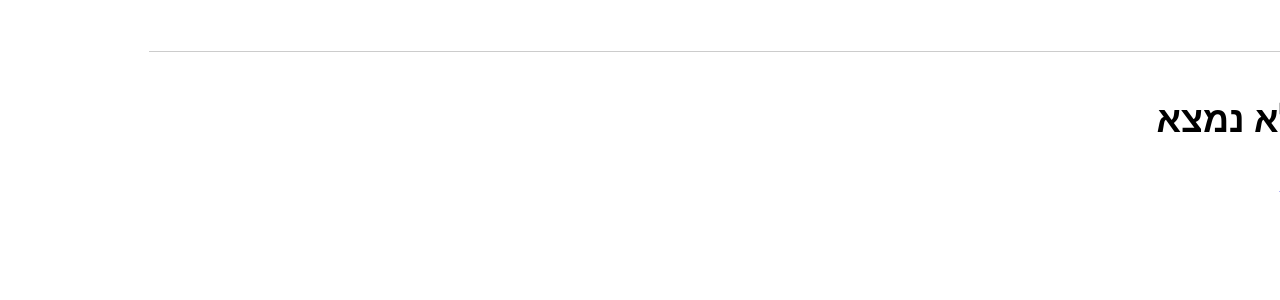
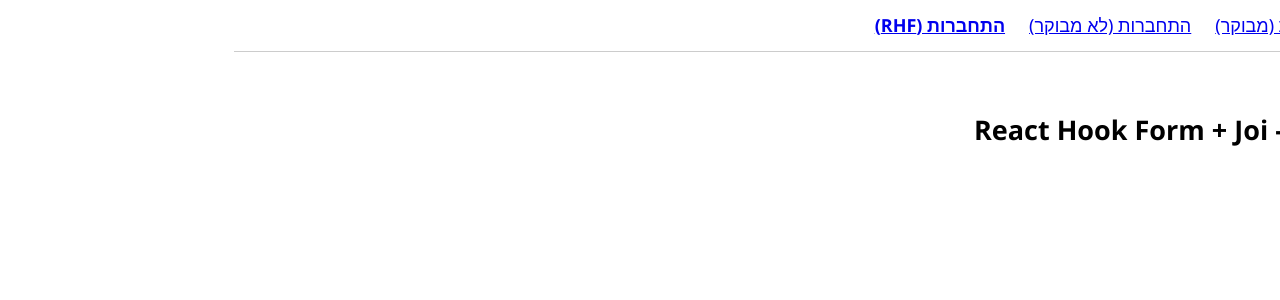
Before and after one commit to Hadas-Codes/recipes-app, a React (Vite) app: page /login/rhf in a window 1280 px wide. Shown: the top 300 px of the page. Built offline with nearby package versions, Linux system fonts and the light colour scheme.

Commit message:
feat: update layout navigation and routes for login forms

```diff
--- a/src/App.jsx
+++ b/src/App.jsx
@@ -1,11 +1,13 @@
 import { Routes, Route } from "react-router";
+import LoginControlled from './components/LoginControlled';
+import LoginUncontrolled from './components/LoginUncontrolled';
+import LoginRhf from './components/LoginRhf';
 import Layout from "./components/Layout";
 import Home from "./pages/Home";
 import NotFound from "./pages/NotFound";
+import RecipeDetails from "./pages/RecipeDetails";
+import RecipesList from "./pages/RecipesList";
 
-import RecipeDetails from "./pages/RecipeDetails";
-
-import RecipesList from "./pages/RecipesList";
 
 
 export default function App() {
@@ -13,11 +15,11 @@ export default function App() {
     <Routes>
       <Route path="/" element={<Layout />}>
         <Route index element={<Home />} />
-
+        <Route path="/login/controlled" element={<LoginControlled />} />
+        <Route path="/login/uncontrolled" element={<LoginUncontrolled />} />
+        <Route path="/login/rhf" element={<LoginRhf />} />
         <Route path="recipes/:id" element={<RecipeDetails />} />
-
         <Route path="recipes" element={<RecipesList />} />
-
         <Route path="*" element={<NotFound />} />
       </Route>
     </Routes>
--- a/src/components/Layout.jsx
+++ b/src/components/Layout.jsx
@@ -11,6 +11,9 @@ export default function Layout() {
       <nav style={{ padding: 12, borderBottom: "1px solid #ccc" }}>
         <NavLink to="/" end style={linkStyle}>בית</NavLink>
         <NavLink to="/recipes" style={linkStyle}>מתכונים</NavLink>
+        <NavLink to="/login/controlled" style={linkStyle}>התחברות (מבוקר)</NavLink>
+        <NavLink to="/login/uncontrolled" style={linkStyle}>התחברות (לא מבוקר)</NavLink>
+        <NavLink to="/login/rhf" style={linkStyle}>התחברות (RHF)</NavLink>
       </nav>
       <main style={{ padding: 16 }}>
         <Outlet />
--- /dev/null
+++ b/src/components/LoginControlled.jsx
@@ -0,0 +1,7 @@
+export default function LoginControlled() {
+  return (
+    <div style={{ padding: '20px' }}>
+      <h2>טופס התחברות - מבוקר (useState)</h2>
+    </div>
+  );
+}
--- /dev/null
+++ b/src/components/LoginRhf.jsx
@@ -0,0 +1,7 @@
+export default function LoginRhf() {
+  return (
+    <div style={{ padding: '20px' }}>
+      <h2>טופס התחברות - React Hook Form + Joi</h2>
+    </div>
+  );
+}
--- /dev/null
+++ b/src/components/LoginUncontrolled.jsx
@@ -0,0 +1,7 @@
+export default function LoginUncontrolled() {
+  return (
+    <div style={{ padding: '20px' }}>
+      <h2>טופס התחברות - לא מבוקר (FormData)</h2>
+    </div>
+  );
+}
```
